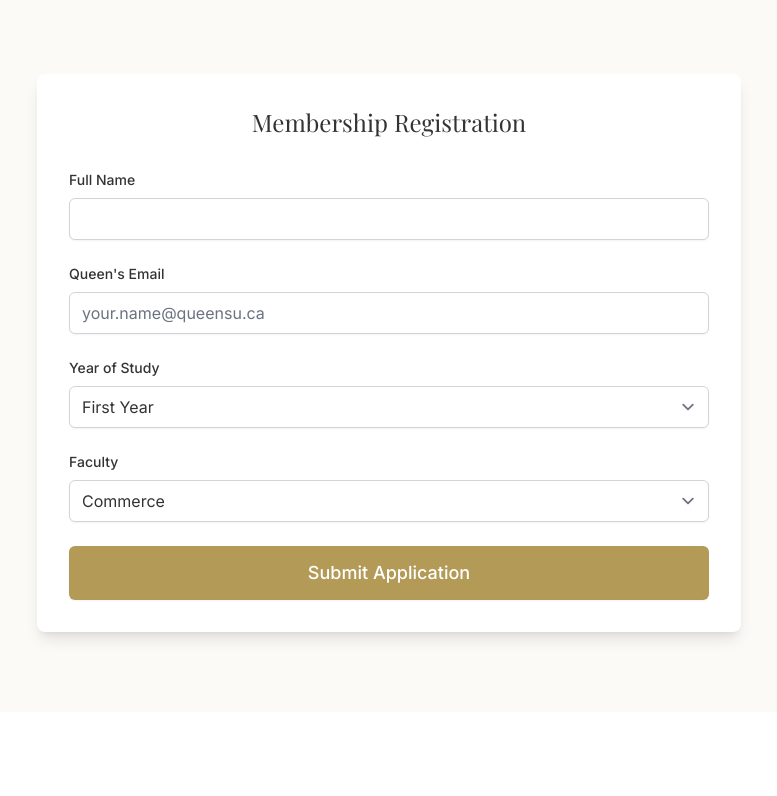
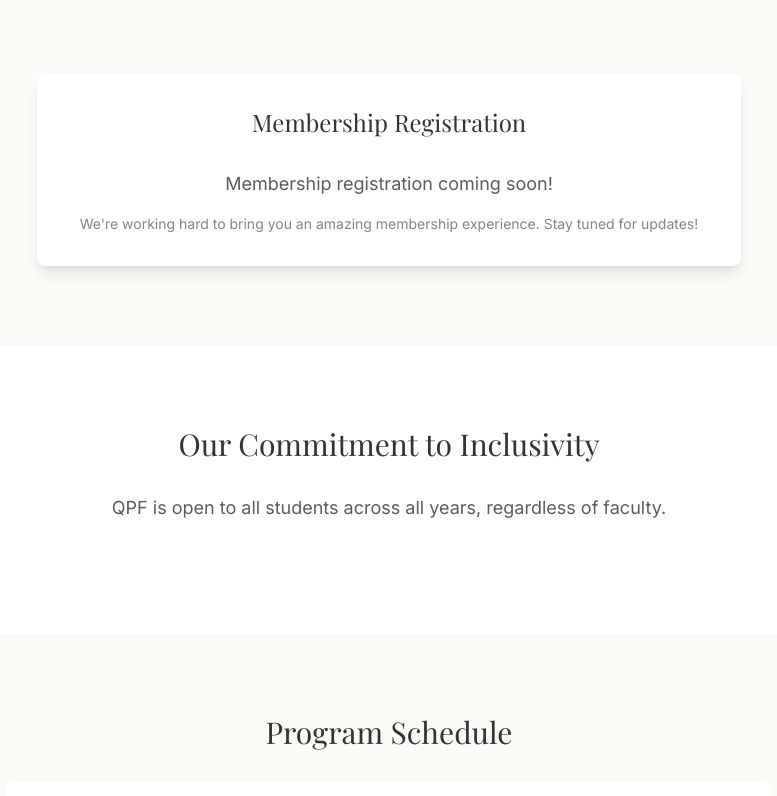
Before and after one commit to alexxlevesque/qpf-website, a Next.js app: page /membership in a window 1280 px wide. Shown: the part 474-1270 px from the top of the page, without its empty margins (251-1028 px from the left). Built offline with nearby package versions, Linux system fonts and the light colour scheme; a web font is replaced by a local one.

Commit message:
Remove membership feature and clean up empty folders

```diff
--- a/src/app/api/membership/route.ts
+++ /dev/null
@@ -1,91 +0,0 @@
-import { NextRequest, NextResponse } from 'next/server'
-import * as XLSX from 'xlsx'
-import { promises as fs } from 'fs'
-import path from 'path'
-
-export async function POST(request: NextRequest) {
-  try {
-    const body = await request.json()
-    const { name, email, year, faculty } = body
-
-    // Validate required fields
-    if (!name || !email || !year || !faculty) {
-      return NextResponse.json(
-        { error: 'All fields are required' },
-        { status: 400 }
-      )
-    }
-
-    // Validate Queen's email format
-    const queensEmailRegex = /^[a-zA-Z0-9._%+-]+@queensu\.ca$/
-    if (!queensEmailRegex.test(email)) {
-      return NextResponse.json(
-        { error: 'Please use your Queen\'s email address (@queensu.ca)' },
-        { status: 400 }
-      )
-    }
-
-    // Add timestamp
-    const submissionData = {
-      name,
-      email,
-      year,
-      faculty,
-      submittedAt: new Date().toISOString(),
-    }
-
-    // Path to the Excel file
-    const excelFilePath = '/Users/alexlevesque/Library/CloudStorage/OneDrive-Queen\'sUniversity/!Queen\'s Engineering/Miscellaneous/membership-applications.xlsx'
-
-    // Ensure the data directory exists
-    const dataDir = path.dirname(excelFilePath)
-    await fs.mkdir(dataDir, { recursive: true })
-
-    let workbook: XLSX.WorkBook
-    let worksheet: XLSX.WorkSheet
-
-    try {
-      // Try to read existing file
-      const existingData = await fs.readFile(excelFilePath)
-      workbook = XLSX.read(existingData, { type: 'buffer' })
-      worksheet = workbook.Sheets[workbook.SheetNames[0]]
-    } catch (error) {
-      // Create new workbook if file doesn't exist
-      workbook = XLSX.utils.book_new()
-      worksheet = XLSX.utils.json_to_sheet([])
-      XLSX.utils.book_append_sheet(workbook, worksheet, 'Membership Applications')
-    }
-
-    // Get existing data
-    const existingRows = XLSX.utils.sheet_to_json(worksheet)
-
-    // Add new row
-    const updatedRows = [...existingRows, submissionData]
-
-    // Convert back to worksheet
-    const newWorksheet = XLSX.utils.json_to_sheet(updatedRows)
-
-    // Update workbook
-    workbook.Sheets[workbook.SheetNames[0]] = newWorksheet
-
-    // Write to file
-    const buffer = XLSX.write(workbook, { type: 'buffer', bookType: 'xlsx' })
-    await fs.writeFile(excelFilePath, buffer)
-
-    return NextResponse.json(
-      {
-        success: true,
-        message: 'Application submitted successfully!',
-        data: submissionData
-      },
-      { status: 200 }
-    )
-
-  } catch (error) {
-    console.error('Error processing membership application:', error)
-    return NextResponse.json(
-      { error: 'Internal server error' },
-      { status: 500 }
-    )
-  }
-}
--- a/src/app/membership/page.tsx
+++ b/src/app/membership/page.tsx
@@ -4,74 +4,9 @@
 import Footer from '@/components/layout/Footer'
 import Image from 'next/image'
 import { useScrollAnimation } from '@/hooks/useScrollAnimation'
-import { useState } from 'react'
 
 export default function Membership() {
   useScrollAnimation()
-
-  const [formData, setFormData] = useState({
-    name: '',
-    email: '',
-    year: 'First Year',
-    faculty: 'Commerce'
-  })
-  const [isSubmitting, setIsSubmitting] = useState(false)
-  const [submitStatus, setSubmitStatus] = useState<'idle' | 'success' | 'error'>('idle')
-  const [submitMessage, setSubmitMessage] = useState('')
-
-  const handleInputChange = (e: React.ChangeEvent<HTMLInputElement | HTMLSelectElement>) => {
-    const { name, value } = e.target
-    setFormData(prev => ({
-      ...prev,
-      [name]: value
-    }))
-  }
-
-  const handleSubmit = async (e: React.FormEvent) => {
-    e.preventDefault()
-    setIsSubmitting(true)
-    setSubmitStatus('idle')
-
-    // Validate Queen's email format
-    const queensEmailRegex = /^[a-zA-Z0-9._%+-]+@queensu\.ca$/
-    if (!queensEmailRegex.test(formData.email)) {
-      setSubmitStatus('error')
-      setSubmitMessage('Please use your Queen\'s email address (@queensu.ca)')
-      setIsSubmitting(false)
-      return
-    }
-
-    try {
-      const response = await fetch('/api/membership', {
-        method: 'POST',
-        headers: {
-          'Content-Type': 'application/json',
-        },
-        body: JSON.stringify(formData),
-      })
-
-      const result = await response.json()
-
-      if (response.ok) {
-        setSubmitStatus('success')
-        setSubmitMessage('Application submitted successfully! We\'ll be in touch soon.')
-        setFormData({
-          name: '',
-          email: '',
-          year: 'First Year',
-          faculty: 'Commerce'
-        })
-      } else {
-        setSubmitStatus('error')
-        setSubmitMessage(result.error || 'Something went wrong. Please try again.')
-      }
-    } catch (error) {
-      setSubmitStatus('error')
-      setSubmitMessage('Network error. Please check your connection and try again.')
-    } finally {
-      setIsSubmitting(false)
-    }
-  }
 
   return (
     <>
@@ -104,108 +39,21 @@
           </div>
         </section>
 
-        {/* Sign-Up Form */}
+        {/* Coming Soon Message */}
         <section className="py-20 bg-qpf-gold/5">
           <div className="max-w-3xl mx-auto px-4 sm:px-6 lg:px-8">
             <div className="bg-white rounded-lg shadow-lg p-8 fade-up">
               <h2 className="text-2xl font-serif text-qpf-dark mb-8 text-center">
                 Membership Registration
               </h2>
-              <form onSubmit={handleSubmit} className="space-y-6">
-                <div className="fade-up delay-200">
-                  <label htmlFor="name" className="block text-sm font-medium text-qpf-dark mb-2">
-                    Full Name
-                  </label>
-                  <input
-                    type="text"
-                    id="name"
-                    name="name"
-                    value={formData.name}
-                    onChange={handleInputChange}
-                    required
-                    className="block w-full rounded-md border-gray-300 shadow-sm focus:border-qpf-gold focus:ring-qpf-gold"
-                  />
-                </div>
-                <div className="fade-up delay-300">
-                  <label htmlFor="email" className="block text-sm font-medium text-qpf-dark mb-2">
-                    Queen&apos;s Email
-                  </label>
-                  <input
-                    type="email"
-                    id="email"
-                    name="email"
-                    value={formData.email}
-                    onChange={handleInputChange}
-                    placeholder="your.name@queensu.ca"
-                    required
-                    className="block w-full rounded-md border-gray-300 shadow-sm focus:border-qpf-gold focus:ring-qpf-gold"
-                  />
-                </div>
-                <div className="fade-up delay-400">
-                  <label htmlFor="year" className="block text-sm font-medium text-qpf-dark mb-2">
-                    Year of Study
-                  </label>
-                  <select
-                    id="year"
-                    name="year"
-                    value={formData.year}
-                    onChange={handleInputChange}
-                    required
-                    className="block w-full rounded-md border-gray-300 shadow-sm focus:border-qpf-gold focus:ring-qpf-gold"
-                  >
-                    <option value="First Year">First Year</option>
-                    <option value="Second Year">Second Year</option>
-                    <option value="Third Year">Third Year</option>
-                    <option value="Fourth Year">Fourth Year</option>
-                    <option value="Graduate Student">Graduate Student</option>
-                  </select>
-                </div>
-                <div className="fade-up delay-500">
-                  <label htmlFor="faculty" className="block text-sm font-medium text-qpf-dark mb-2">
-                    Faculty
-                  </label>
-                  <select
-                    id="faculty"
-                    name="faculty"
-                    value={formData.faculty}
-                    onChange={handleInputChange}
-                    required
-                    className="block w-full rounded-md border-gray-300 shadow-sm focus:border-qpf-gold focus:ring-qpf-gold"
-                  >
-                    <option value="Arts and Science">Arts and Science</option>
-                    <option value="Engineering">Engineering</option>
-                    <option value="Commerce">Commerce</option>
-                    <option value="Computing">Computing</option>
-                    <option value="Health Sciences">Health Sciences</option>
-                    <option value="Other">Other</option>
-                  </select>
-                </div>
-
-                {/* Status Message */}
-                {submitStatus !== 'idle' && (
-                  <div className={`fade-up delay-500 p-4 rounded-md ${
-                    submitStatus === 'success'
-                      ? 'bg-green-50 border border-green-200 text-green-800'
-                      : 'bg-red-50 border border-red-200 text-red-800'
-                  }`}>
-                    {submitMessage}
-                  </div>
-                )}
-
-                <div className="fade-up delay-600">
-                  <button
-                    type="submit"
-                    disabled={isSubmitting}
-                    className={`w-full flex justify-center py-3 px-4 border border-transparent rounded-md shadow-sm text-lg font-medium transition-colors duration-200 ${
-                      isSubmitting
-                        ? 'bg-gray-400 cursor-not-allowed'
-                        : 'text-white bg-qpf-gold hover:bg-qpf-gold/90 focus:outline-none focus:ring-2 focus:ring-offset-2 focus:ring-qpf-gold'
-                    }`}
-                  >
-                    {isSubmitting ? 'Submitting...' : 'Submit Application'}
-                  </button>
-                </div>
-              </form>
+              <div className="text-center">
+                <p className="text-lg text-qpf-dark/80 mb-4">
+                  Membership registration coming soon!
+                </p>
+                <p className="text-sm text-qpf-dark/60">
+                  We're working hard to bring you an amazing membership experience. Stay tuned for updates!
+                </p>
+              </div>
             </div>
           </div>
         </section>
```
